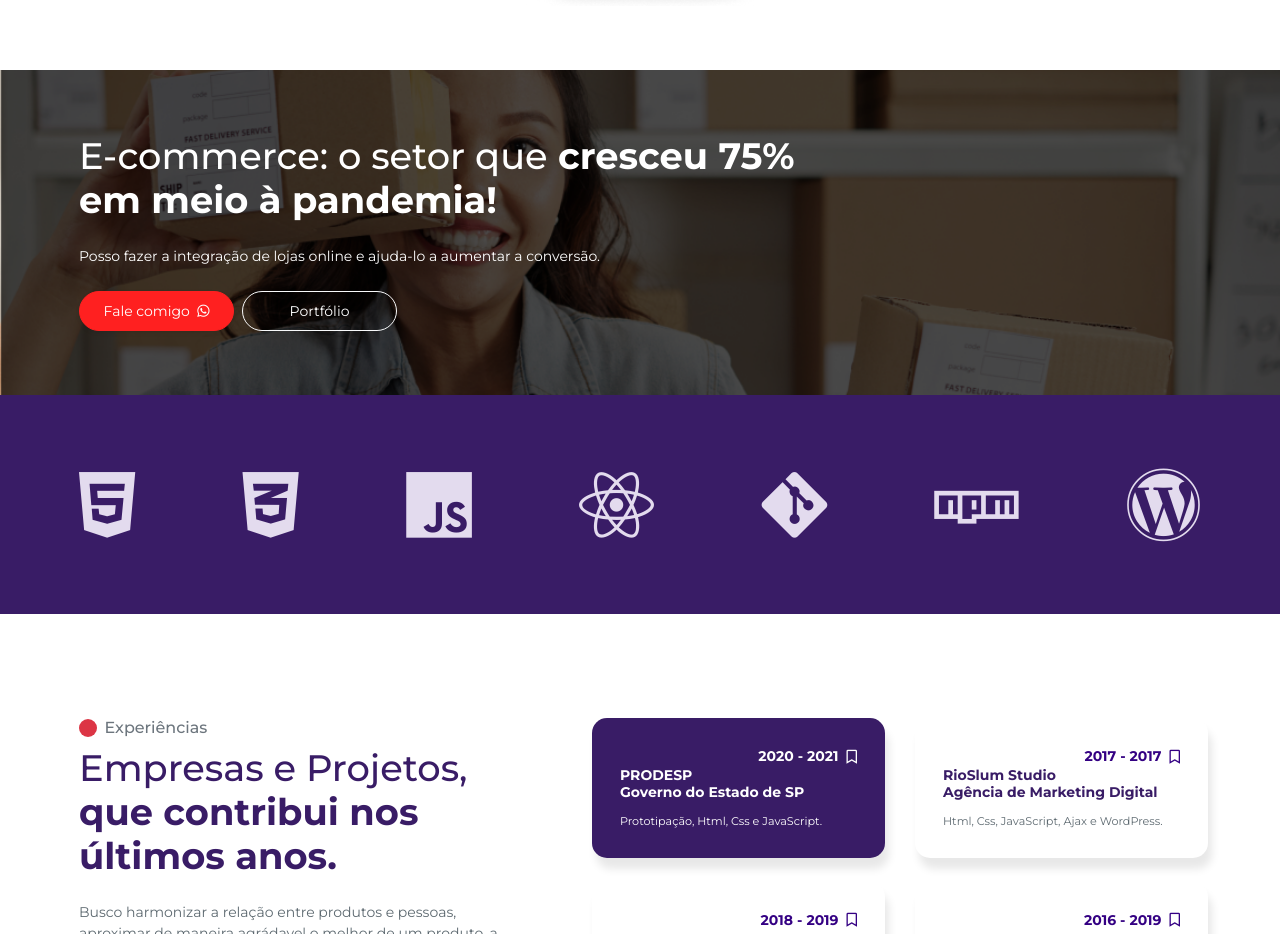
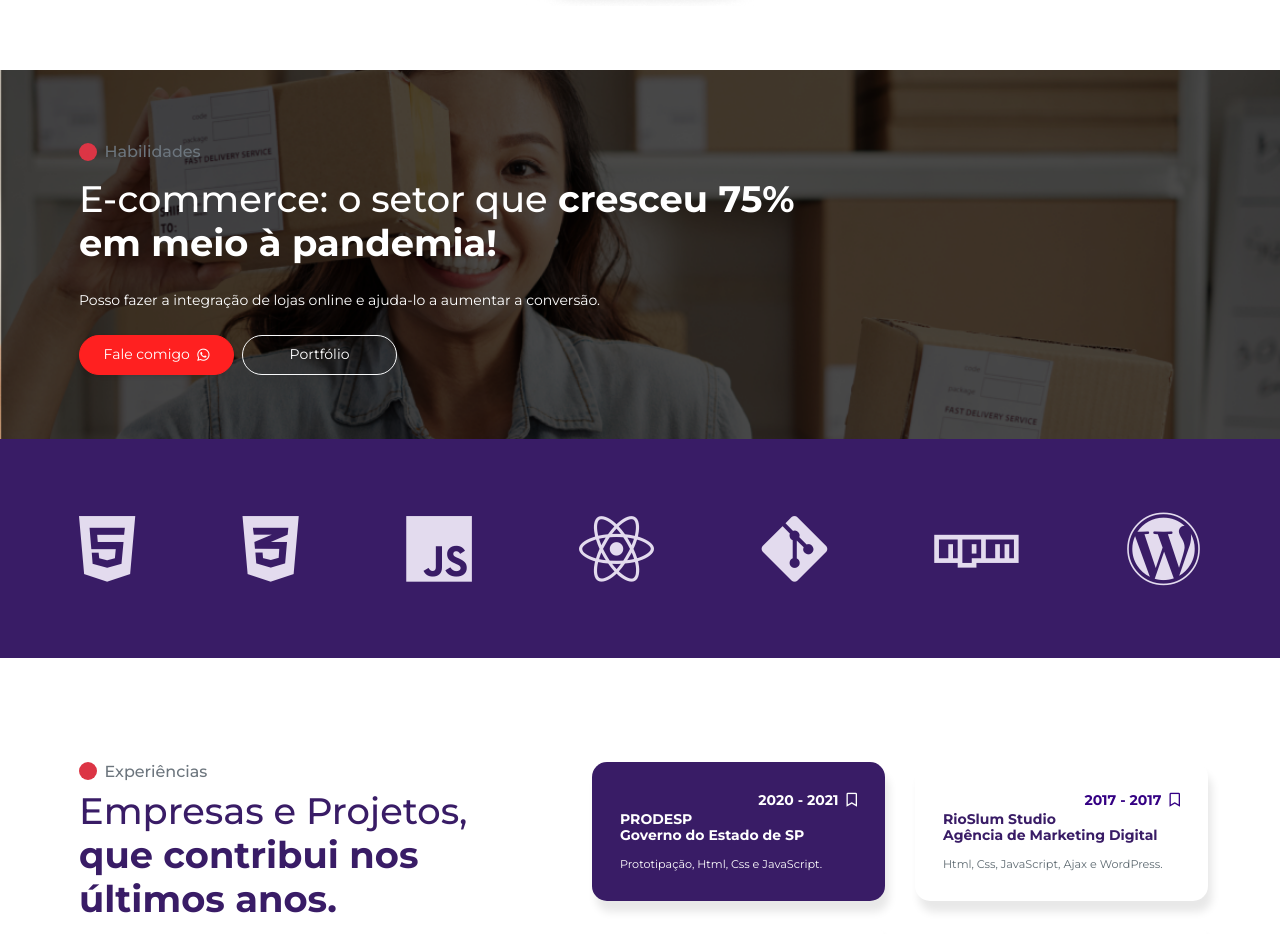
Before and after one commit to vadevlife/react_application, a Next.js app: page / in a window 1280 px wide. Shown: the part 1160-2094 px from the top of the page. Built offline with nearby package versions, Linux system fonts and the light colour scheme.

Commit message:
update parallax

```diff
--- a/components/parallax.js
+++ b/components/parallax.js
@@ -1,13 +1,9 @@
 import {
-    Navbar,
-    Nav,
-    Carousel,
+
     Row,
     Container,
     Col,
-    Card,
-    Button,
-    ListGroup
+
     }from 'react-bootstrap';
 
 
@@ -18,6 +14,10 @@ import {
                 <Container className="mt-3 mb-0 pt-5 pb-5">
                     <Row className="justify-content-start">
                         <Col className="col-md-8 pt-3 pb-3 text-white">
+                            <div className="p-0 d-flex align-items-center mb-2">
+                                <span class="badge badge-pill badge-danger text-danger align-items-center">.</span>
+                                <h6 className="text-muted pt-2 ml-2">Habilidades </h6>
+                            </div>
 
                             <h2  className="h1 mb-3">
                                 E-commerce: o setor que<strong> cresceu 75% em meio à pandemia!</strong>
```
